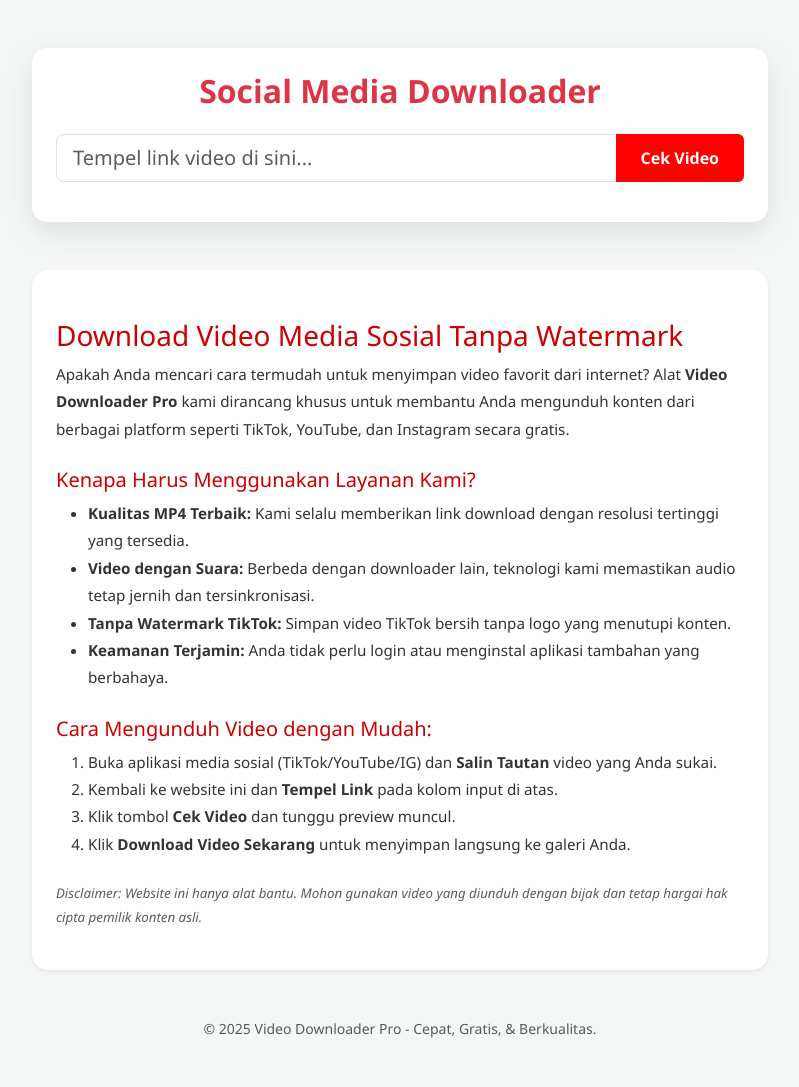
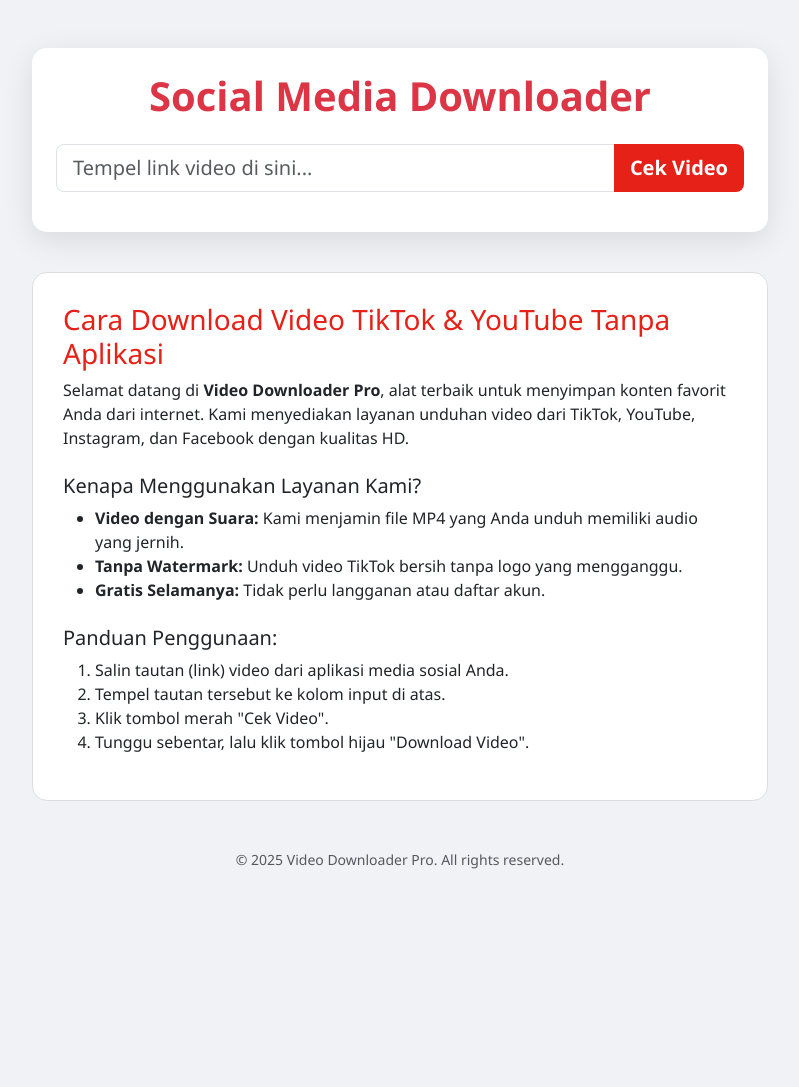
Before and after one commit to mocciro/downloader-video, a Flask app: page / in a window 1280 px wide. Shown: the whole page, without its empty margins (240-1039 px from the left). After the commit the page ends 869 px from the top, so only its background shows below. Run offline with Flask 3, Linux system fonts and the light colour scheme; some libraries are stand-ins or nearby versions.

Commit message:
Update index.html

```diff
--- a/templates/index.html
+++ b/templates/index.html
@@ -5,19 +5,19 @@
     <meta name="viewport" content="width=device-width, initial-scale=1.0">
     <meta name="referrer" content="no-referrer">
 
-    <title>Video Downloader Pro - Unduh Video TikTok, YT & IG Gratis</title>
-    <meta name="description" content="Cara tercepat download video TikTok tanpa watermark, YouTube MP4, dan Instagram Reels gratis dengan kualitas tinggi dan suara jernih.">
-    <meta name="keywords" content="download video tiktok, downloader youtube mp4, unduh video instagram, video downloader tanpa watermark">
+    <title>Video Downloader Pro - Unduh Video TikTok & YouTube Gratis</title>
+    <meta name="description" content="Download video TikTok tanpa watermark, YouTube MP4, dan Instagram dengan suara jernih. Cepat, gratis, dan tanpa aplikasi tambahan.">
+    <meta name="keywords" content="download video tiktok, video downloader, youtube mp4, simpan video ig, tanpa watermark">
 
     <link href="https://cdn.jsdelivr.net/npm/bootstrap@5.3.0/dist/css/bootstrap.min.css" rel="stylesheet">
     <style>
-        body { background-color: #f4f7f6; font-family: 'Segoe UI', Tahoma, Geneva, Verdana, sans-serif; color: #333; }
-        .card { border-radius: 15px; border: none; box-shadow: 0 10px 30px rgba(0,0,0,0.1); }
-        .btn-primary { background-color: #ff0000; border: none; padding: 10px 25px; }
-        .btn-primary:hover { background-color: #cc0000; }
-        video { border-radius: 10px; background: #000; box-shadow: 0 5px 15px rgba(0,0,0,0.3); }
-        .seo-section { line-height: 1.8; font-size: 0.95rem; }
-        .seo-section h3, .seo-section h5 { color: #cc0000; margin-top: 25px; }
+        body { background-color: #f0f2f5; font-family: 'Segoe UI', sans-serif; }
+        .main-card { background: white; border-radius: 15px; box-shadow: 0 8px 30px rgba(0,0,0,0.1); border: none; }
+        .btn-check-video { background-color: #e62117; color: white; font-weight: bold; border: none; }
+        .btn-check-video:hover { background-color: #c21c12; color: white; }
+        .video-container { background: #000; border-radius: 10px; overflow: hidden; margin-top: 20px; }
+        .seo-article { background: #fff; padding: 30px; margin-top: 40px; border-radius: 15px; border: 1px solid #ddd; }
+        .seo-article h3 { color: #e62117; }
     </style>
 </head>
 <body>
@@ -25,61 +25,69 @@
 <div class="container py-5">
     <div class="row justify-content-center">
         <div class="col-md-8">
-                <div class="card p-4 mb-5">
-                    <h2 class="text-center mb-4 text-danger fw-bold">Social Media Downloader</h2>
+
+            <div class="card main-card p-4">
+                <h1 class="text-center mb-4 text-danger fw-bold">Social Media Downloader</h1>
+
                 <form method="POST">
-                        <div class="input-group mb-3">
-                            <input type="text" name="url_video" class="form-control form-control-lg" placeholder="Tempel link video di sini..." required>
-                            <button class="btn btn-primary fw-bold" type="submit">Cek Video</button>
+                    <div class="input-group input-group-lg mb-3">
+                        <input type="text" name="url_video" class="form-control" placeholder="Tempel link video di sini..." required>
+                        <button class="btn btn-check-video" type="submit">Cek Video</button>
                     </div>
                 </form>
 
                 {% if video %}
                     {% if video.error %}
-                            <div class="alert alert-danger">Terjadi kesalahan: Gagal mengambil video. Pastikan link benar.</div>
+                        <div class="alert alert-danger text-center">
+                            <strong>Maaf!</strong> {{ video.error }} <br>
+                            <small>Coba gunakan link video lain (TikTok biasanya lebih lancar).</small>
+                        </div>
                     {% else %}
                         <div class="mt-4 text-center">
                             <h5 class="fw-bold">{{ video.title }}</h5>
-                                <video width="100%" controls class="mt-2">
+
+                            <div class="video-container">
+                                <video width="100%" controls>
                                     <source src="{{ video.url }}" type="video/mp4">
+                                    Browser Anda tidak mendukung video.
                                 </video>
+                            </div>
+
                             <a href="{{ video.url }}" target="_blank" rel="noopener noreferrer" class="btn btn-success btn-lg w-100 mt-3 fw-bold">
-                                    Download Video Sekarang
+                                Download Video (MP4)
                             </a>
-                                <p class="small text-muted mt-2 text-start">
-                                    *Catatan: Jika download tidak mulai otomatis, klik kanan tombol hijau lalu pilih <strong>"Save Link As"</strong> (di PC) atau tekan lama lalu <strong>"Download Link"</strong> (di HP).
+                            <p class="text-muted small mt-2">
+                                *Jika video terbuka di tab baru, klik titik tiga di pojok video lalu pilih "Download".
                             </p>
                         </div>
                     {% endif %}
                 {% endif %}
             </div>
 
-                <div class="seo-section bg-white p-4 rounded-4 shadow-sm">
-                    <h3>Download Video Media Sosial Tanpa Watermark</h3>
-                    <p>Apakah Anda mencari cara termudah untuk menyimpan video favorit dari internet? Alat <strong>Video Downloader Pro</strong> kami dirancang khusus untuk membantu Anda mengunduh konten dari berbagai platform seperti TikTok, YouTube, dan Instagram secara gratis.</p>
+            <div class="seo-article">
+                <h3>Cara Download Video TikTok & YouTube Tanpa Aplikasi</h3>
+                <p>Selamat datang di <strong>Video Downloader Pro</strong>, alat terbaik untuk menyimpan konten favorit Anda dari internet. Kami menyediakan layanan unduhan video dari TikTok, YouTube, Instagram, dan Facebook dengan kualitas HD.</p>
 
-                    <h5>Kenapa Harus Menggunakan Layanan Kami?</h5>
+                <h5 class="mt-4">Kenapa Menggunakan Layanan Kami?</h5>
                 <ul>
-                        <li><strong>Kualitas MP4 Terbaik:</strong> Kami selalu memberikan link download dengan resolusi tertinggi yang tersedia.</li>
-                        <li><strong>Video dengan Suara:</strong> Berbeda dengan downloader lain, teknologi kami memastikan audio tetap jernih dan tersinkronisasi.</li>
-                        <li><strong>Tanpa Watermark TikTok:</strong> Simpan video TikTok bersih tanpa logo yang menutupi konten.</li>
-                        <li><strong>Keamanan Terjamin:</strong> Anda tidak perlu login atau menginstal aplikasi tambahan yang berbahaya.</li>
+                    <li><strong>Video dengan Suara:</strong> Kami menjamin file MP4 yang Anda unduh memiliki audio yang jernih.</li>
+                    <li><strong>Tanpa Watermark:</strong> Unduh video TikTok bersih tanpa logo yang mengganggu.</li>
+                    <li><strong>Gratis Selamanya:</strong> Tidak perlu langganan atau daftar akun.</li>
                 </ul>
 
-                    <h5>Cara Mengunduh Video dengan Mudah:</h5>
+                <h5 class="mt-4">Panduan Penggunaan:</h5>
                 <ol>
-                        <li>Buka aplikasi media sosial (TikTok/YouTube/IG) dan <strong>Salin Tautan</strong> video yang Anda sukai.</li>
-                        <li>Kembali ke website ini dan <strong>Tempel Link</strong> pada kolom input di atas.</li>
-                        <li>Klik tombol <strong>Cek Video</strong> dan tunggu preview muncul.</li>
-                        <li>Klik <strong>Download Video Sekarang</strong> untuk menyimpan langsung ke galeri Anda.</li>
+                    <li>Salin tautan (link) video dari aplikasi media sosial Anda.</li>
+                    <li>Tempel tautan tersebut ke kolom input di atas.</li>
+                    <li>Klik tombol merah "Cek Video".</li>
+                    <li>Tunggu sebentar, lalu klik tombol hijau "Download Video".</li>
                 </ol>
-
-                    <p class="mt-4 text-muted small"><em>Disclaimer: Website ini hanya alat bantu. Mohon gunakan video yang diunduh dengan bijak dan tetap hargai hak cipta pemilik konten asli.</em></p>
             </div>
 
             <footer class="text-center mt-5 text-muted small">
-                    &copy; 2025 Video Downloader Pro - Cepat, Gratis, & Berkualitas.
+                &copy; 2025 Video Downloader Pro. All rights reserved.
             </footer>
+
         </div>
     </div>
 </div>
```
Lines whose indentation alone changed are shown as unchanged.
